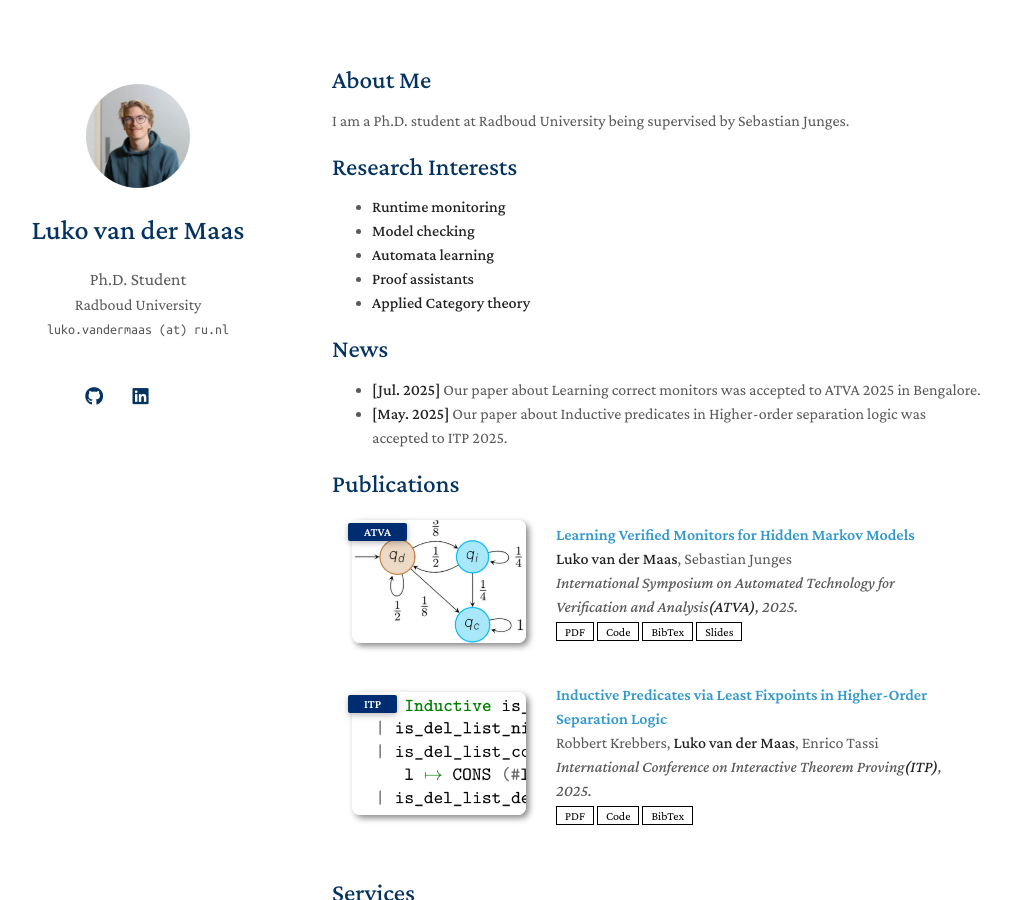
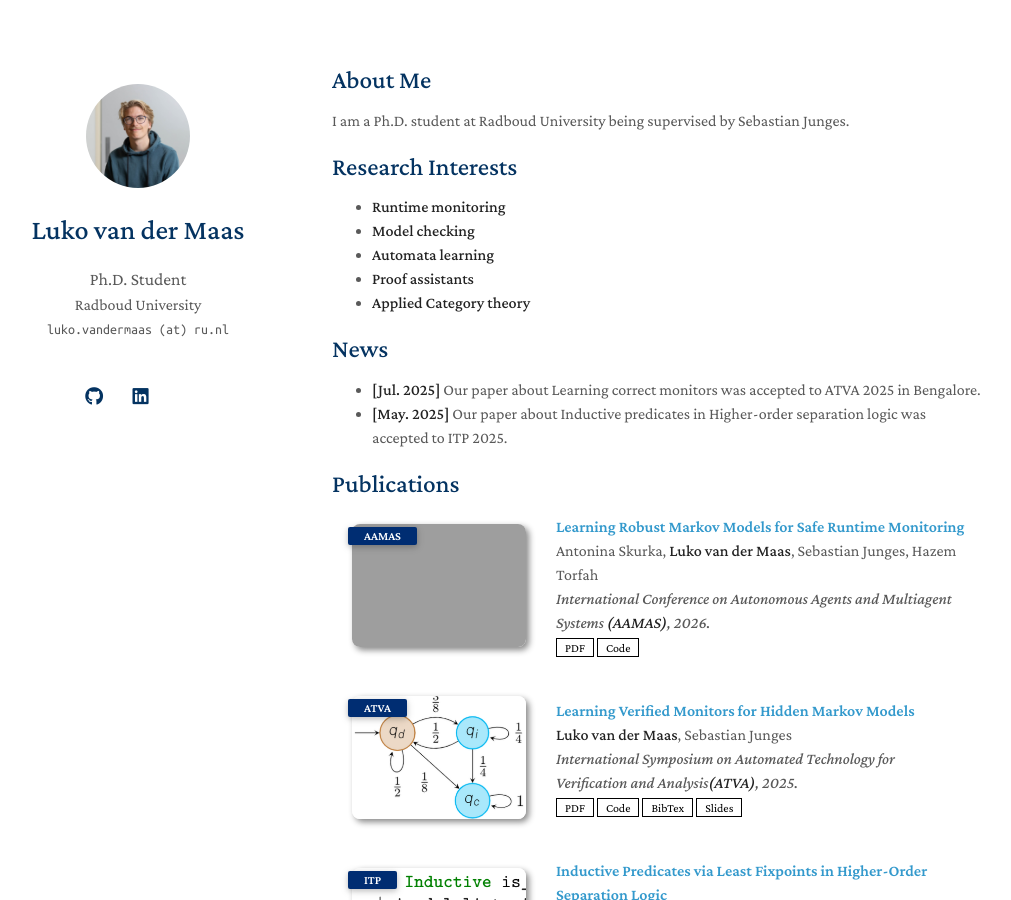
Before and after one commit to lukovdm/lukovdm.github.io, a Jekyll site: the page built from index.md, in a window 1280 px wide and 900 px high. Shown: the whole window, without its empty margins (138-1149 px from the left). Built offline with Jekyll 4.4.1, drawn with Linux system fonts in a browser that asks for light colours; a style sheet for code colours, icons or effects is not loaded; our own code applies the rules of GitHub Pages for plain Markdown files; grey boxes are pictures that could not be loaded.

Commit message:
Add publication on Robust Markov Models

```diff
--- a/_data/publications.yml
+++ b/_data/publications.yml
@@ -1,4 +1,14 @@
 main:
+
+  - title: Learning Robust Markov Models for Safe Runtime Monitoring
+    authors: Antonina Skurka, <strong>Luko van der Maas</strong>, Sebastian Junges, Hazem Torfah
+    conference_short: AAMAS
+    conference: International Conference on Autonomous Agents and Multiagent Systems <strong>(AAMAS)</strong>, 2026.
+    pdf: https://arxiv.org/abs/2602.14987
+    code: https://github.com/monitoring-MDPs/premise/tree/interval
+    bibtext: https://dblp.org/rec/journals/corr/abs-2602-14987.bib?param=0
+    image: ./assets/img/AAMAS26-feature.png
+    # notes: Accepted
 
   - title: Learning Verified Monitors for Hidden Markov Models
     authors: <strong>Luko van der Maas</strong>, Sebastian Junges
@@ -10,7 +20,7 @@ main:
     doi: https://doi.org/10.1007/978-3-032-08707-2_9
     image: ./assets/img/ATVA-feature.png
     slides: ./assets/slides/atva25.pdf
-    # notes: Accepted
+    # notes: Published
 
   - title: Inductive Predicates via Least Fixpoints in Higher-Order Separation Logic
     authors: Robbert Krebbers, <strong>Luko van der Maas</strong>, Enrico Tassi
```
